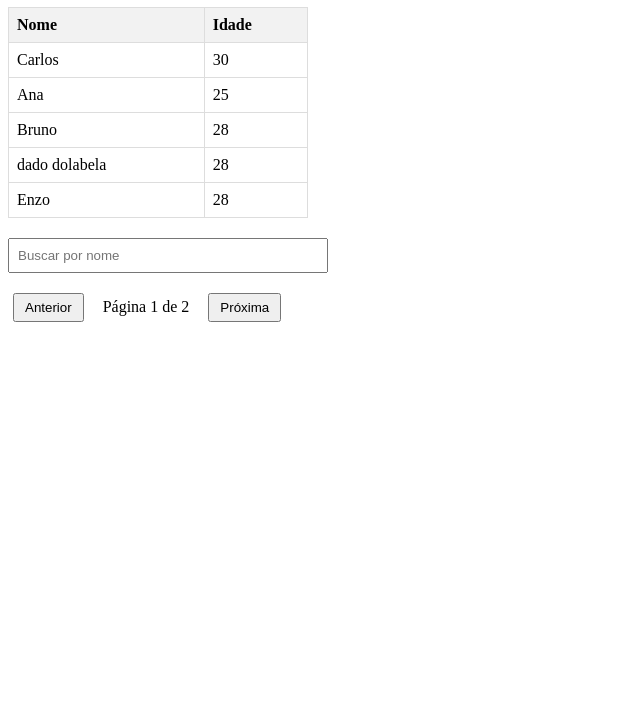
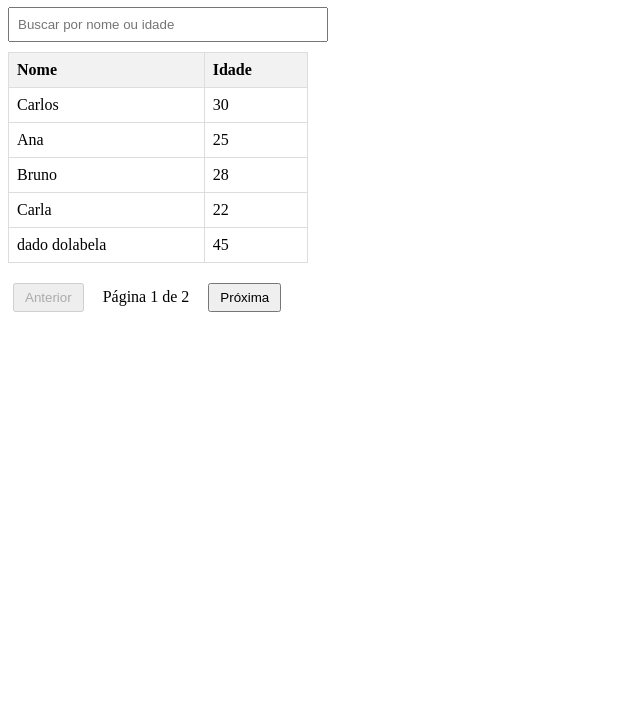
Before and after one commit to GuilhermeAlvesTeixeira/Tarefa_02_AM2, a plain HTML site: page Exercicio-5-Paginação-HTML/index.html in a window 1280 px wide. Shown: the part 73-800 px from the top of the page, without its empty margins (0-640 px from the left). Drawn offline with Linux system fonts and the light colour scheme.

Commit message:
Atualizando HTML e .JS do exercicio 5

```diff
--- a/Exercicio-5-Paginação-HTML/index.html
+++ b/Exercicio-5-Paginação-HTML/index.html
@@ -7,31 +7,27 @@
     <link rel = "stylesheet" href="style.css"/>
 </head>
 <body>
-    <h1>Exercício 05: Paginação HMTL</h1>
+  <h1>Exercício 05: Tabela com paginação</h1>
+
+  <input type="text" id="busca" onkeyup="filtrarTabela()" placeholder="Buscar por nome ou idade">
 
   <table id="tabela">
       <thead>
-          <tr><th onclick="ordenarTabela()">Nome</th><th>Idade</th></tr>
+          <tr>
+              <th onclick="ordenarTabela()">Nome</th>
+              <th>Idade</th>
+          </tr>
       </thead>
       <tbody id="dadosTabela">
-          <tr><td>Carlos</td><td>30</td></tr>
-          <tr><td>Ana</td><td>25</td></tr>
-          <tr><td>Bruno</td><td>28</td></tr>
-          <tr><td>dado dolabela</td><td>28</td></tr>
-          <tr><td>Enzo</td><td>28</td></tr>
-          <tr><td>fernanda Montenegro</td><td>28</td></tr>
+
       </tbody>
   </table>
-      <input type="text" id="busca" onkeyup="buscarTabela()" placeholder="Buscar por nome">
 
   <div class="paginacao">
-        <button onclick="paginaAnterior()">Anterior</button>
-        <span class="info-pagina" id="infoPagina"></span>
-        <button onclick="proximaPagina()">Próxima</button>
+      <button onclick="mudarPagina(-1)">Anterior</button>
+      <span class="info-pagina" id="infoPagina">Página 1 de 1</span>
+      <button onclick="mudarPagina(1)">Próxima</button>
   </div>
-
-
       <script src="script.js" defer></script>
-
     </body>
 </html>
--- a/Exercicio-5-Paginação-HTML/script.js
+++ b/Exercicio-5-Paginação-HTML/script.js
@@ -1,76 +1,111 @@
+/*
+  OBJETIVOS
+
+    1) Criar Array de objetos com os dados da tabela            (V)
+      1.1) Criar variáveis para controle de paginação           (V)
+        * guardar a página a ser exibida                        (V)
+        * definir quantos itens mostrar por página              (V)
+        * armaeznar os dados após a aplicação de filtros        (V)
+
+    2) Carregamento inicial                                     (V)
+      * Limpar o conteúdo atual da tabela                       (V)
+      * Calcular o intervalo de registros para a página atual   (V)
+      * Popular a tabela com registros de página                (V)
+      * Atualizar o contador de paginas                         (V)
+
+    3) Paginação
+      * Dar a opção de próxima página (+1) ou página anterior (-1)  (V)
+      * Verificar se a nova página é válida                         (V)
+      * Atualizar página atual e recarregar tabela                  (V)
+      * Calcular o total de páginas                                 (V)
+      * Atualizar o texto "Página X e Y"                            (V)
+      * Desabilita botões quando não há mais páginas                (V)
+
+    4) Filtro/Busca
+      * Obter termo de busca do input                           (V)
+      * Filtrar os dados originais por nome ou idade            (V)
+      * Resetar para a primeira página                          (V)
+      * Recarregar a tabela com resultados filtrados            (V)
+
+    5) Ordenar
+      * Ordernar por nome (A-Z)                                 (V)
+      * Recarregar a tabela com dados ordenados                 (V)
+
+*/
+
+
+const dados = [
+  { nome: "Carlos", idade: 30 },
+  { nome: "Ana", idade: 25 },
+  { nome: "Bruno", idade: 28 },
+  { nome: "Carla", idade: 22 },
+  { nome: "dado dolabela", idade: 45 },
+  { nome: "enzo", idade: 13},
+  { nome: "fernanda Montenegro", idade: 28}
+];
+
 let paginaAtual = 1;
-const linhasPorPagina = 5;
+const registrosPorPagina = 5;
+let dadosFiltrados = [...dados];
 
-function ordenarTabela() {
-  let tabela = document.getElementById("dadosTabela");
-  Array.from(tabela.rows)
-    .sort((a, b) => a.cells[0].textContent.localeCompare(b.cells[0].textContent))
-    .forEach(tr => tabela.appendChild(tr));
-  mostrarPagina(paginaAtual);
+function carregarTabela() {
+  const tabela = document.getElementById("dadosTabela");
+  tabela.innerHTML = "";
+
+  //calcular registros para página atual
+  const inicio = (paginaAtual - 1) * registrosPorPagina;
+  const fim = inicio + registrosPorPagina;
+  const dadosPagina = dadosFiltrados.slice(inicio, fim);
+
+  // preencher a tabela
+
+  dadosPagina.forEach(pessoa => {
+    const linha = document.createElement("tr");
+    linha.innerHTML = `<td>${pessoa.nome}</td><td>${pessoa.idade}</td>`;
+    tabela.appendChild(linha);
+  });
+
+  atualizarInformacao();
 }
 
-function buscarTabela() {
-  paginaAtual = 1;
-  mostrarPagina(paginaAtual);
+function atualizarInformacao() {
+  const totalPaginas = Math.ceil(dadosFiltrados.length / registrosPorPagina);
+  document.getElementById("infoPagina").textContent = `Página ${paginaAtual} de ${totalPaginas}`;
+
+  //desabilitar botões dependendo do estado da informação
+  const botoes = document.querySelectorAll(".paginacao button");
+  botoes[0].disabled = paginaAtual === 1;
+  botoes[1].disabled = paginaAtual === totalPaginas || totalPaginas === 0;
 }
 
-function mostrarPagina(pagina) {
-  let filtro = document.getElementById("busca").value.toUpperCase();
-  let tabela = document.getElementById("dadosTabela");
-  let linhas = Array.from(tabela.rows);
-  let linhasFiltradas = [];
+//mudar página
+function mudarPagina(direcao) {
+  const totalPaginas = Math.ceil(dadosFiltrados.length / registrosPorPagina);
+  const novaPagina = paginaAtual + direcao;
 
-  for (let row of linhas) {
-    let nome = row.cells[0].textContent.toUpperCase();
-    let idade = row.cells[1].textContent.toUpperCase();
-
-    if (nome.includes(filtro) || idade.includes(filtro)) {
-      linhasFiltradas.push(row);
-    } else {
-      row.style.display = "none";
-    }
-  }
-
-  linhas.forEach(row => row.style.display = "none");
-
-  let inicio = (pagina - 1) * linhasPorPagina;
-  let fim = inicio + linhasPorPagina;
-
-  let totalPaginas = Math.ceil(linhasFiltradas.length / linhasPorPagina);
-  if (pagina > totalPaginas) paginaAtual = totalPaginas;
-
-  for (let i = inicio; i < fim && i < linhasFiltradas.length; i++) {
-    linhasFiltradas[i].style.display = "";
-  }
-
-  document.getElementById("infoPagina").textContent = `Página ${paginaAtual} de ${totalPaginas || 1}`;
-}
-
-function paginaAnterior() {
-  if (paginaAtual > 1) {
-    paginaAtual--;
-    mostrarPagina(paginaAtual);
+  if(novaPagina > 0 && novaPagina <= totalPaginas) {
+    paginaAtual = novaPagina;
+    carregarTabela();
   }
 }
 
-function proximaPagina() {
-  let filtro = document.getElementById("busca").value.toUpperCase();
-  let tabela = document.getElementById("dadosTabela");
-  let linhas = Array.from(tabela.rows);
-  let linhasFiltradas = linhas.filter(row => {
-    let nome = row.cells[0].textContent.toUpperCase();
-    let idade = row.cells[1].textContent.toUpperCase();
-    return nome.includes(filtro) || idade.includes(filtro);
-  });
+//filtrar os dados da tabela com base no nome e idade
+function filtrarTabela() {
+  const filtro = document.getElementById("busca").value.toLowerCase();
 
-  let totalPaginas = Math.ceil(linhasFiltradas.length / linhasPorPagina);
+  dadosFiltrados = dados.filter(pessoa =>
+    pessoa.nome.toLowerCase().includes(filtro) ||
+    pessoa.idade.toString().includes(filtro)
+  );
 
-  if (paginaAtual < totalPaginas) {
-    paginaAtual++;
-    mostrarPagina(paginaAtual);
-  }
+  paginaAtual = 1;
+  carregarTabela();
 }
 
-document.addEventListener("DOMContentLoaded", () => {
-  mostrarPagina(paginaAtual);
-});
+// ordenar tabela (A-Z)
+function ordenarTabela() {
+  dadosFiltrados.sort((a, b) => a.nome.localeCompare(b.nome));
+  carregarTabela();
+}
+
+window.onload = carregarTabela;
```
Lines whose indentation alone changed are shown as unchanged.
